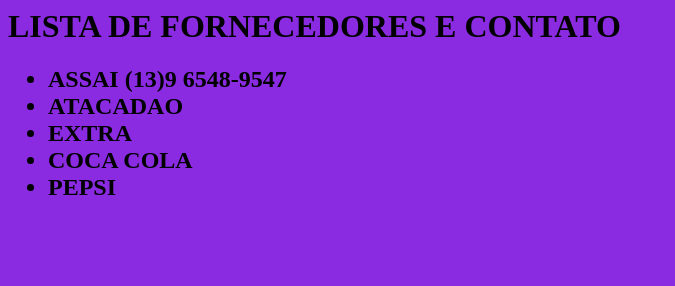
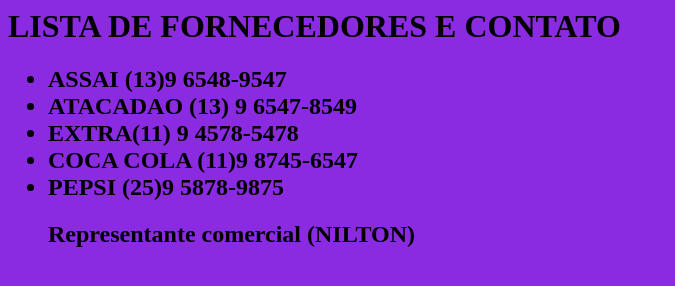
Before and after one commit to Lucas21588/primeiro-porjeto, a plain HTML site: page rep.html in a window 1280 px wide. Shown: the whole page, without its empty margins (0-675 px from the left). Drawn offline with Linux system fonts and the light colour scheme.

Commit message:
atulizaçao de fornecedores

```diff
--- a/rep.html
+++ b/rep.html
@@ -12,10 +12,13 @@
         <ul>
             <h2>
             <li>ASSAI (13)9 6548-9547</li>
-            <li>ATACADAO </li>
-            <li>EXTRA</li>
-            <li>COCA COLA</li>
-            <li>PEPSI</li>
+            <li>ATACADAO (13) 9 6547-8549</li>
+            <li>EXTRA(11) 9 4578-5478</li>
+            <li>COCA COLA (11)9 8745-6547</li>
+            <li>PEPSI (25)9 5878-9875</li>
+              </h2>
+              <h2>
+                Representante comercial (NILTON)
               </h2>
 
 
```
